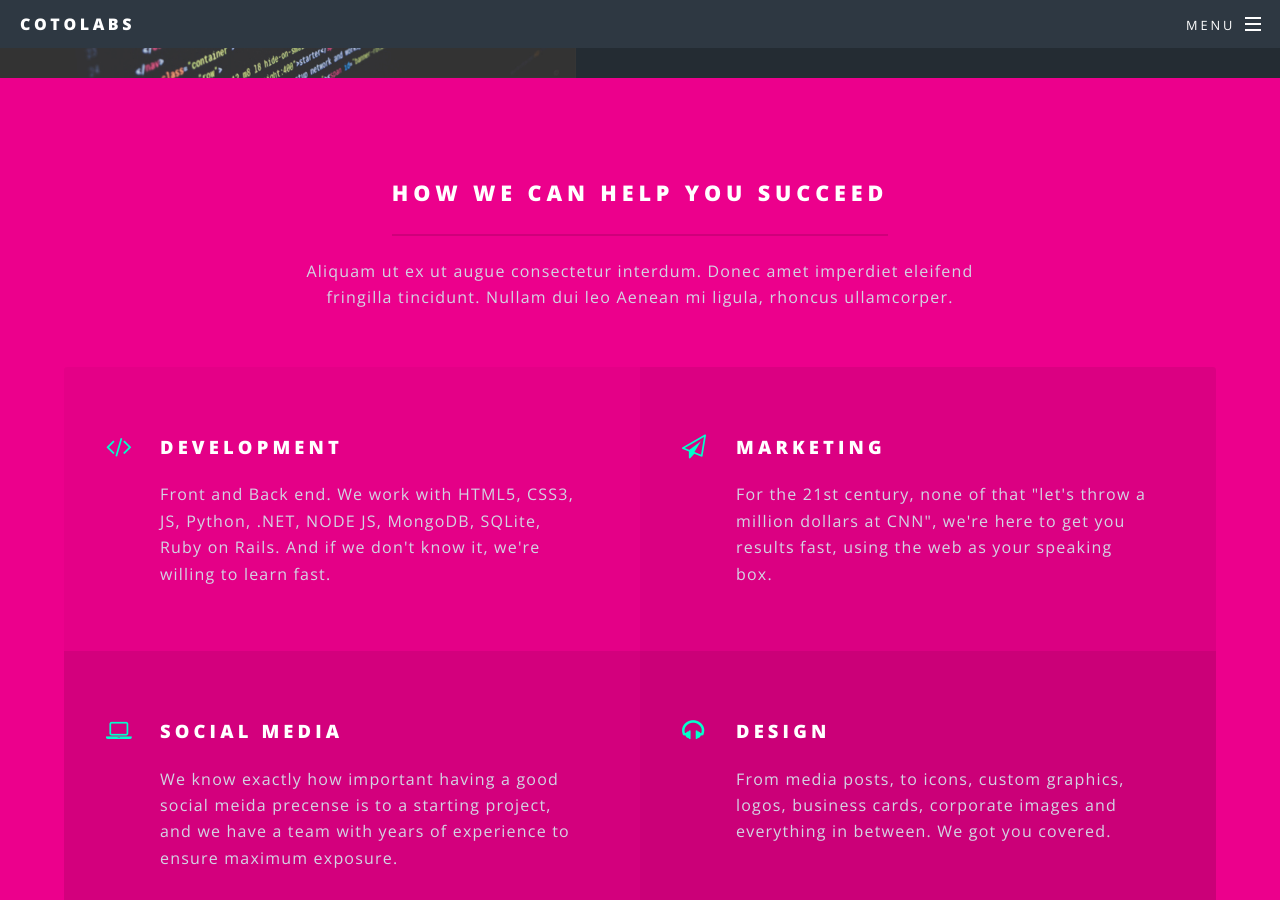
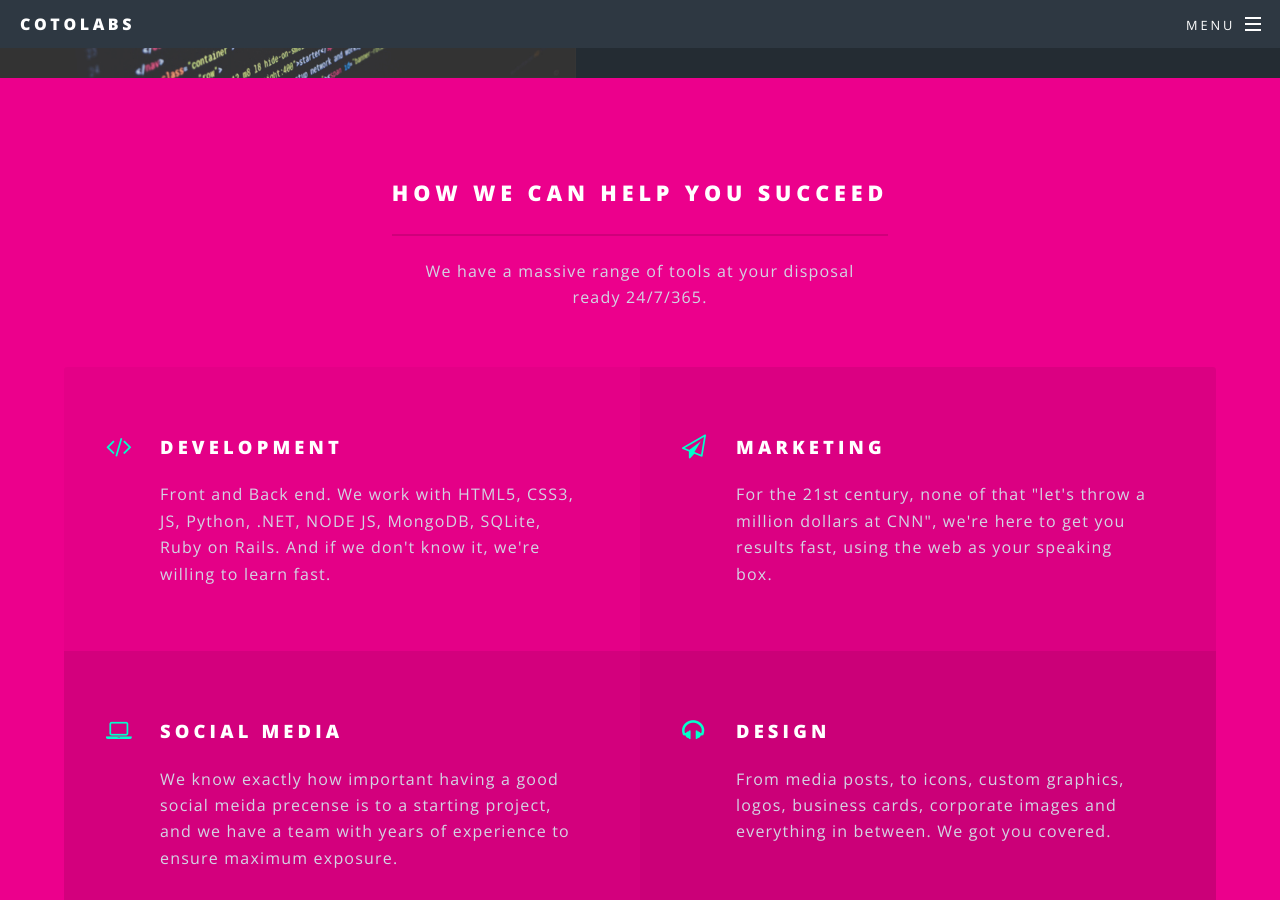
Before and after one commit to NeftaliYagua/coderickdotcom.github.io, a Jekyll site: the page built from index.html, in a window 1280 px wide and 900 px high, scrolled down 2539 px. Built offline with Jekyll 4.4.1, drawn with Linux system fonts in a browser that asks for light colours.

```diff
--- a/index.html
+++ b/index.html
@@ -57,8 +57,8 @@
 						<div class="inner">
 							<header class="major">
 								<h2>HOW WE CAN HELP YOU SUCCEED</h2>
-								<p>Aliquam ut ex ut augue consectetur interdum. Donec amet imperdiet eleifend<br />
-								fringilla tincidunt. Nullam dui leo Aenean mi ligula, rhoncus ullamcorper.</p>
+								<p>We have a massive range of tools at your disposal<br />
+								ready 24/7/365.</p>
 							</header>
 							<ul class="features">
 								<li class="icon fa-code">
```
